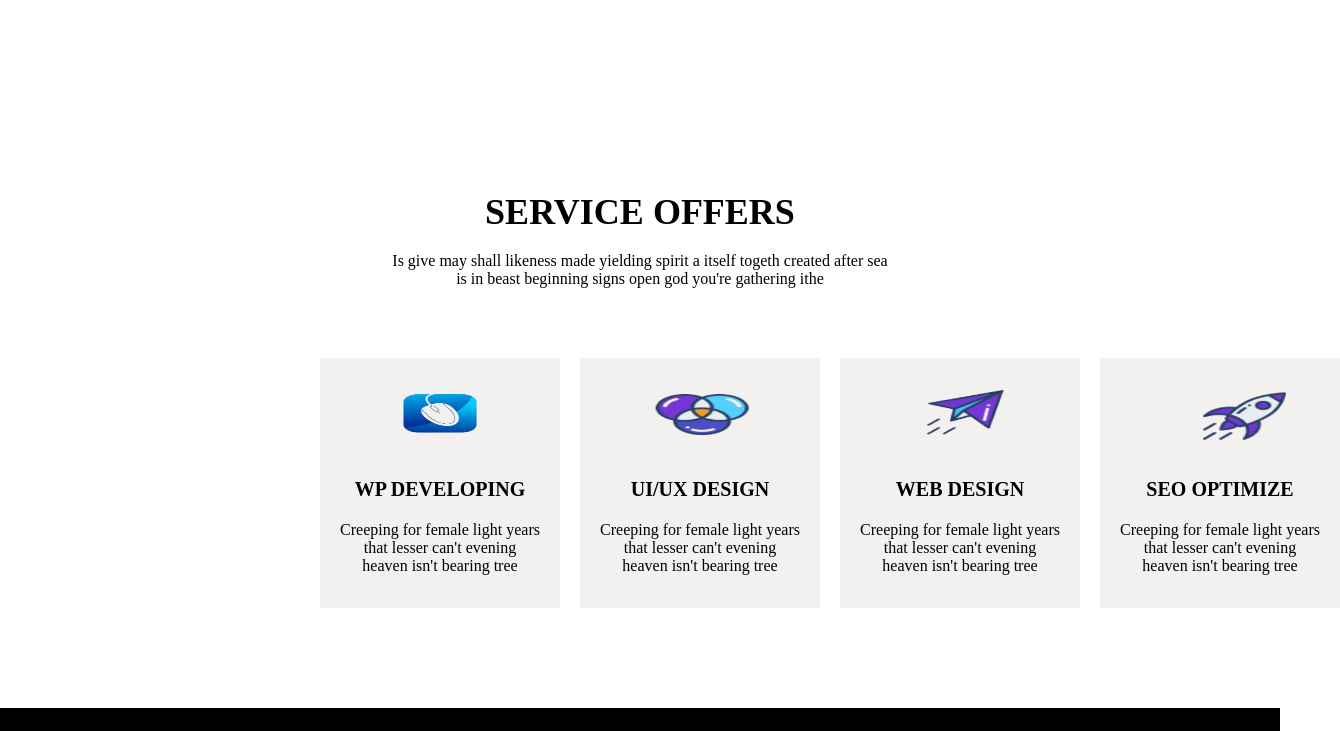
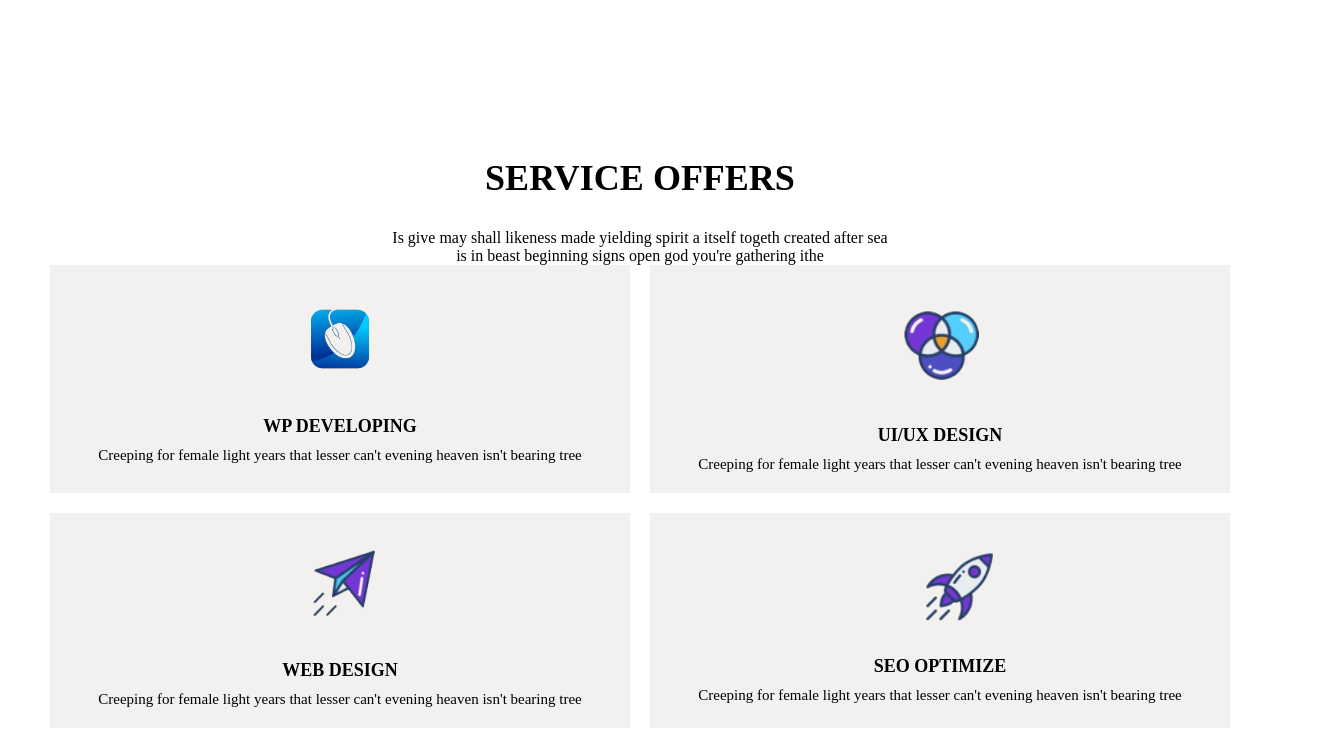
Before and after one commit to mahnoorbasit2110-hub/myportfolio, a plain HTML site: page index.html in a window 1280 px wide. Shown: the part 1192-1923 px from the top of the page, 1340 px wide, since content can reach past the window. Drawn offline with Linux system fonts and the light colour scheme.

Commit message:
Update style.css

```diff
--- a/css/style.css
+++ b/css/style.css
@@ -217,135 +217,97 @@ font-weight: bold;
 }
 
 /* services area */
+/* SERVICES AREA */
 .services-area {
-margin-bottom: 50px;
   text-align: center;
+  padding: 40px 20px;
 }
-.services-area h3{
+
+.services-area h3 {
   font-size: 36px;
   font-weight: 700;
-    margin-bottom: 15px;
-    line-height: 50px;
-    text-transform: uppercase;
-  margin-top: 150px;}
-
-  .card{
-  padding: 20px;
-    display: flex;
-   gap: 20PX;
- margin: 50px;
- margin-left: 300px;
- margin-right: 300px;
- cursor: pointer;
-  }
-   .box1{
-    height: 250px;
-    width: 600px;
-      padding: 20px;
-    background-color: rgb(243, 240, 240);
-     transition: background 0.3s;
-   }
-   .items img{
-    margin-bottom: 30px;
-        vertical-align: middle;
-    border-style: none;
-    width: 200px;
-    height: 70px;
-
-   }
-   .items h4 {
-    font-size: 20px;
-    margin-bottom: 20px;
+  margin: 80px 0 30px;
   text-transform: uppercase;
 }
-.items p{
-  margin-bottom:0%
+
+/* Cards wrapper */
+.card {
+  display: flex;
+  flex-wrap: wrap;
+  gap: 20px;
+  justify-content: center;
+  margin: 0 auto;
+  max-width: 1200px;
 }
- .box2{
-    height: 250px;
-    width: 600px;
+
+/* Service boxes */
+.box1,
+.box2,
+.box3,
+.box4 {
+  background-color: rgb(243, 240, 240);
   padding: 20px;
-    background-color: rgb(243, 240, 240);
-     transition: background 0.3s;
+  width: calc(50% - 20px); /* 2 columns desktop */
+  transition: all 0.3s ease;
 }
-    .box3{
-    height: 250px;
-    width: 600px;
-      padding: 20px;
-    background-color: rgb(243, 240, 240);
-     transition: background 0.3s;
-   }
-    .box4{
-    height: 250px;
-    width: 600px;
-      padding: 20px;
-    background-color: rgb(243, 240, 240);
-     transition: background 0.3s;
-   }
-   .box2 img{
-      margin-bottom: 30px;
-        vertical-align: middle;
-    border-style: none;
-    width: 200px;
-    height: 70px;
-   }
-    .box3 img{
-      margin-bottom: 30px;
-        vertical-align: middle;
-    border-style: none;
-    width: 200px;
-    height: 70px;
-   }
-    .box4 img{
-      margin-bottom: 30px;
-        vertical-align: middle;
-    border-style: none;
-    width: 200px;
-    height: 70px;
-   }
+
+/* Hover */
 .box1:hover,
 .box2:hover,
 .box3:hover,
-.box4:hover{
-   background-color: #ffffff;
+.box4:hover {
+  background-color: #fff;
   box-shadow: 0 10px 25px rgba(0, 123, 255, 0.25);
   transform: translateY(-5px);
 }
-@media (max-width: 600px) {
 
-  .services-area h3{
-    font-size: 24px;
-    margin-top: 70px;
-    line-height: 32px;
+/* Images */
+.items img {
+  width: 160px;
+  height: auto;
+  margin-bottom: 20px;
 }
 
-  .card{
-    flex-direction: column;   /* row → column */
-    margin: 20px;
-    padding: 10px;
+.items h4 {
+  font-size: 18px;
+  margin-bottom: 10px;
+  text-transform: uppercase;
 }
 
+.items p {
+  font-size: 15px;
+}
+
+/* TABLET */
+@media (max-width: 992px) {
   .box1,
   .box2,
   .box3,
-  .box4{
-    width: 100%;              /* full width */
-    height: auto;
+  .box4 {
+    width: 100%; /* 1 column */
+  }
 }
 
-  .items img{
-    width: 140px;
-    height: auto;
+/* MOBILE */
+@media (max-width: 600px) {
+  .services-area h3 {
+    font-size: 24px;
+    margin-top: 50px;
   }
 
-  .items h4{
+  .items img {
+    width: 120px;
+  }
+
+  .items h4 {
     font-size: 16px;
   }
 
-  .items p{
+  .items p {
     font-size: 14px;
   }
 }
+
 
 
 
```
Lines whose indentation alone changed are shown as unchanged.
